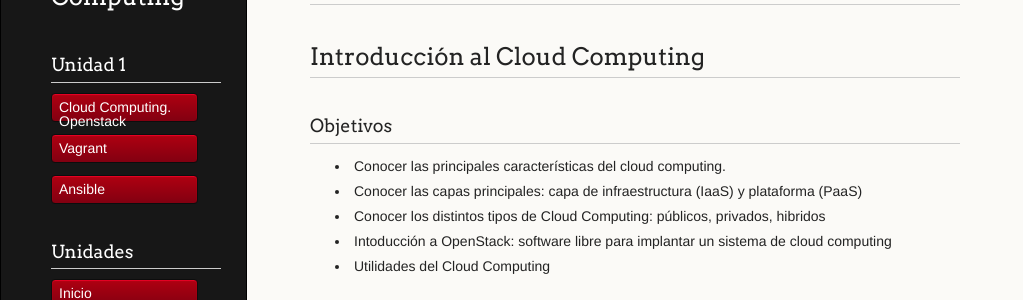
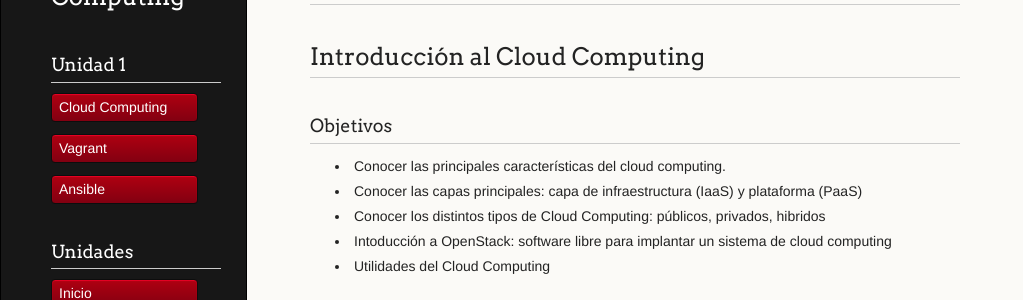
Before and after one commit to iesgn/cloud, a Jekyll site: the page built from curso/u1/index.md, in a window 1280 px wide. Shown: the part 125-425 px from the top of the page, without its empty margins (0-1023 px from the left). Built offline with Jekyll 4.4.1, drawn with Linux system fonts in a browser that asks for light colours.

Commit message:
Modificación menú

```diff
--- a/_data/menu.yml
+++ b/_data/menu.yml
@@ -1,6 +1,6 @@
 - nombre: Unidad 1
   items:
-   - name: Cloud Computing. Openstack
+   - name: Cloud Computing
      url: http://iesgn.github.io/cloud/curso/u1
    - name: Vagrant
      url: http://iesgn.github.io/cloud/curso/u1/vagrant
```
